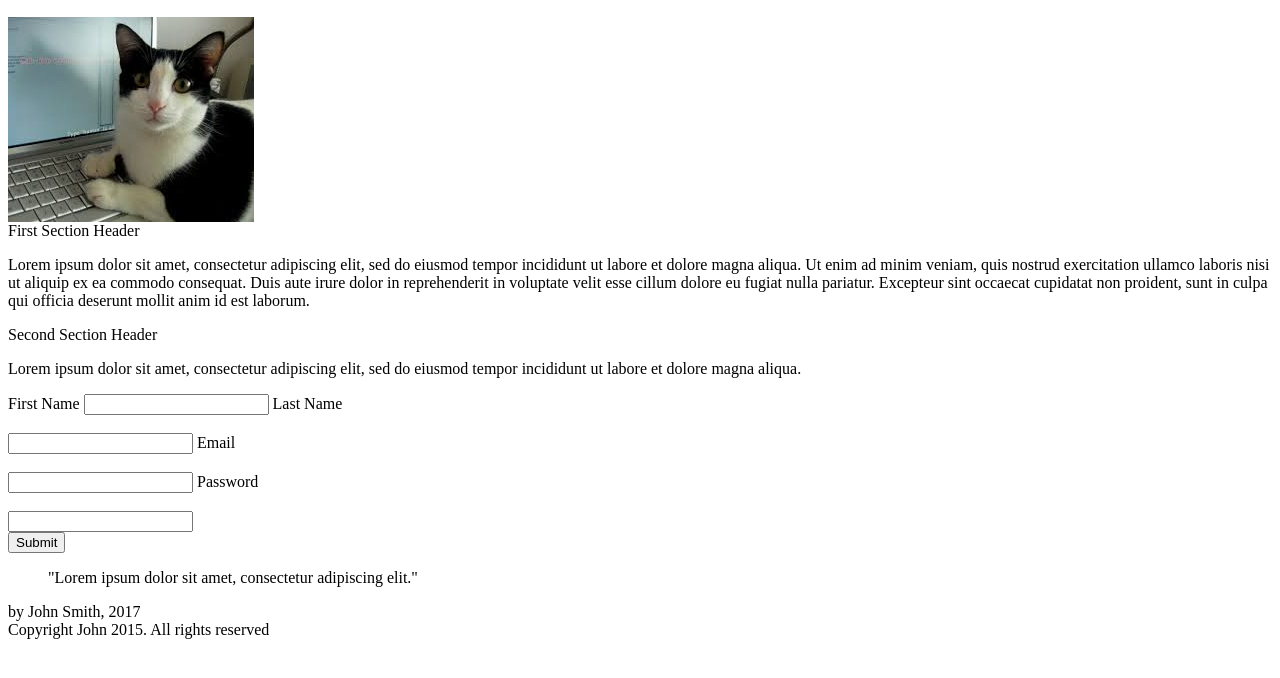
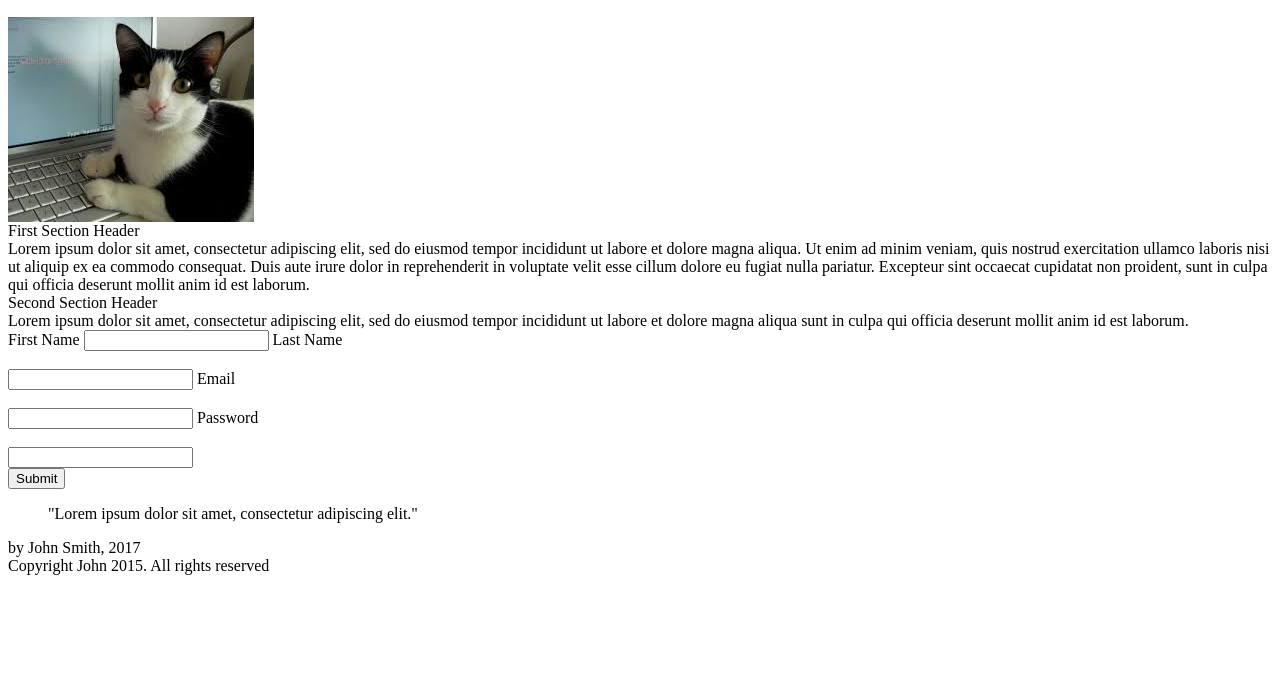
Before and after one commit to foundersandcoders/accessibility-challenge, a plain HTML site: page index.html in a window 1280 px wide. Shown: the part 96-774 px from the top of the page. Drawn offline with Linux system fonts and the light colour scheme.

Commit message:
Replace paragraphs with divs

```diff
--- a/index.html
+++ b/index.html
@@ -13,18 +13,18 @@
         <div>
             <div>First Section Header</div>
 
-        <p>Lorem ipsum dolor sit amet, consectetur adipiscing elit, sed do eiusmod tempor incididunt ut labore et dolore magna
+        <div>Lorem ipsum dolor sit amet, consectetur adipiscing elit, sed do eiusmod tempor incididunt ut labore et dolore magna
             aliqua. Ut enim ad minim veniam, quis nostrud exercitation ullamco laboris nisi ut aliquip ex ea commodo consequat.
             Duis aute irure dolor in reprehenderit in voluptate velit esse cillum dolore eu fugiat nulla pariatur. Excepteur
             sint occaecat cupidatat non proident, sunt in culpa qui officia deserunt mollit anim id est laborum.
-        </p>
+        </div>
     </div>
 
         <div>
             <div>Second Section Header</div>
 
-        <p>Lorem ipsum dolor sit amet, consectetur adipiscing elit, sed do eiusmod tempor incididunt ut labore et dolore magna
-            aliqua.</p>
+        <div>Lorem ipsum dolor sit amet, consectetur adipiscing elit, sed do eiusmod tempor incididunt ut labore et dolore magna
+            aliqua sunt in culpa qui officia deserunt mollit anim id est laborum.</div>
         </div>
     <form action="/" method="post">
         First Name
```
